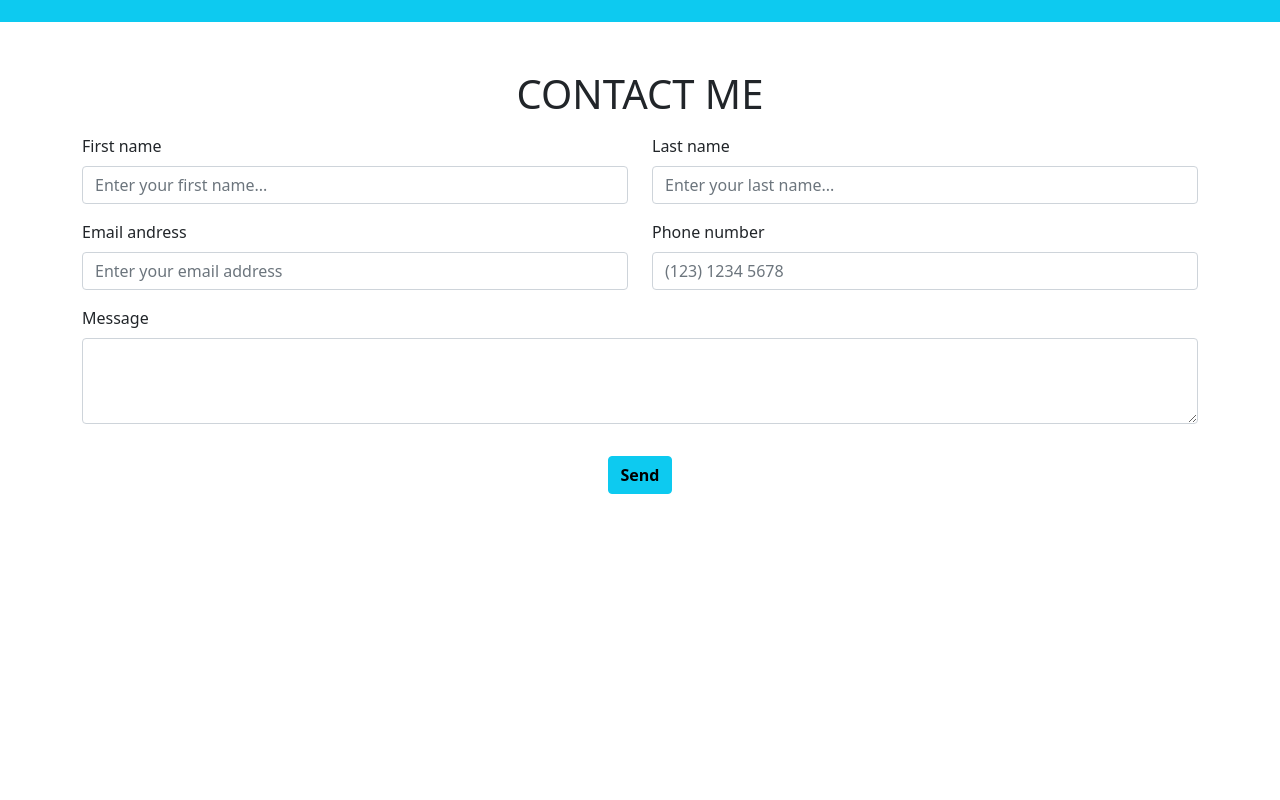
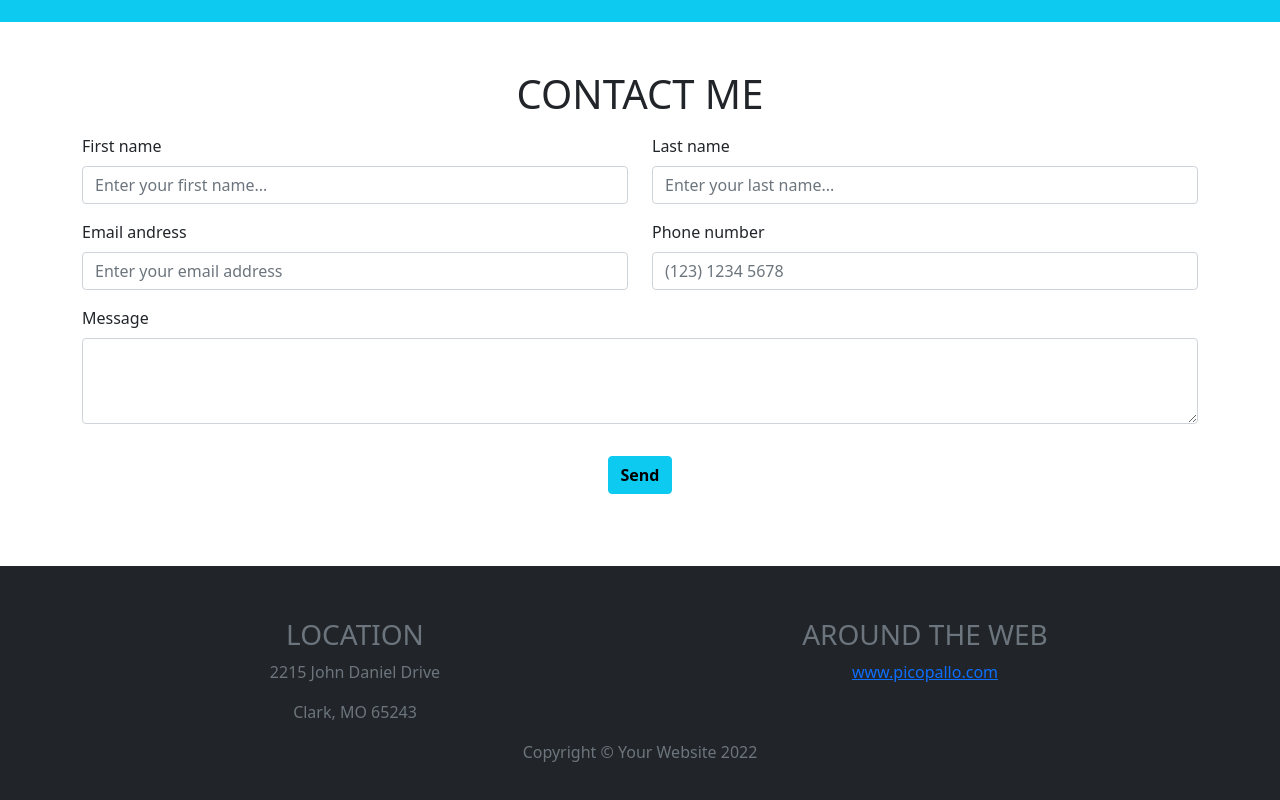
Before and after one commit to OlivieroPinto/html-css-bootstrap-freelancer, a plain HTML site: page index.html in a window 1280 px wide. Shown: the part 1991-2791 px from the top of the page. Before the commit the page ends 2557 px from the top, so only its background shows below. Drawn offline with nearby package versions, Linux system fonts and the light colour scheme.

Commit message:
add footer and finish

```diff
--- a/index.html
+++ b/index.html
@@ -139,8 +139,6 @@
                 </div>
             </div>
     </div>
-    </main>
-    <footer>
     <!--contact me-->
     <section id="contact">
         <div class="container my-5">
@@ -211,11 +209,27 @@
                 </div>
             </form>
         </div>
+    </section>
+    </main>
+    <footer>
 
-        </section>
         <!--nav bar footer-->
-
+        <div class="bg-dark py-1">
+            <div class="container text-center text-muted">
+                <div class="row justify-content-around">
+                    <div class="col-6 mt-5">
+                        <h3>LOCATION</h3>
+                        <p>2215 John Daniel Drive</p>
+                        <p>Clark, MO 65243</p>
+                    </div>
+                    <div class="col-6 mt-5">
+                        <h3>AROUND THE WEB</h3>
+                        <a href="">www.picopallo.com</a>
+                    </div>
+                </div>
+                <p class="text-center pb-3">Copyright &copy; Your Website 2022</p>
+            </div>
+        </div>
     </footer>
-
 </body>
 </html>
```
Lines whose indentation alone changed are shown as unchanged.
